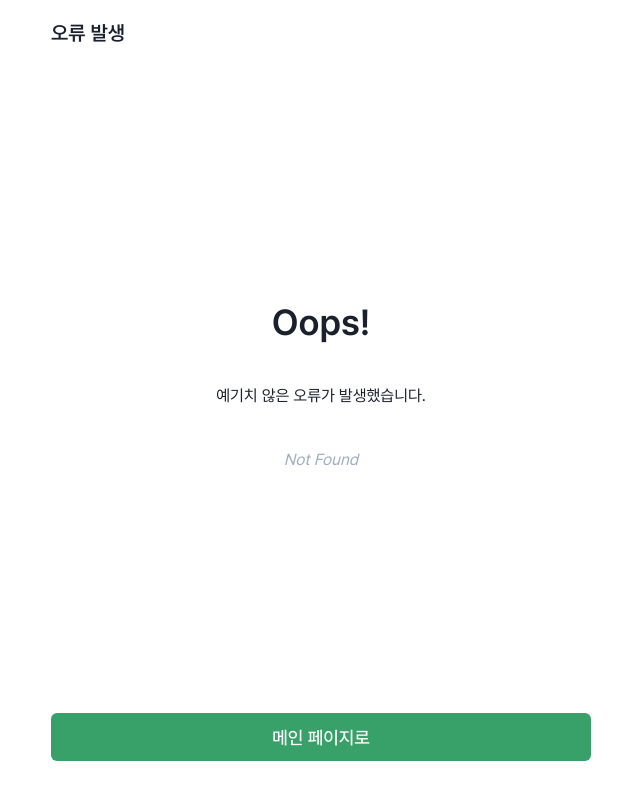
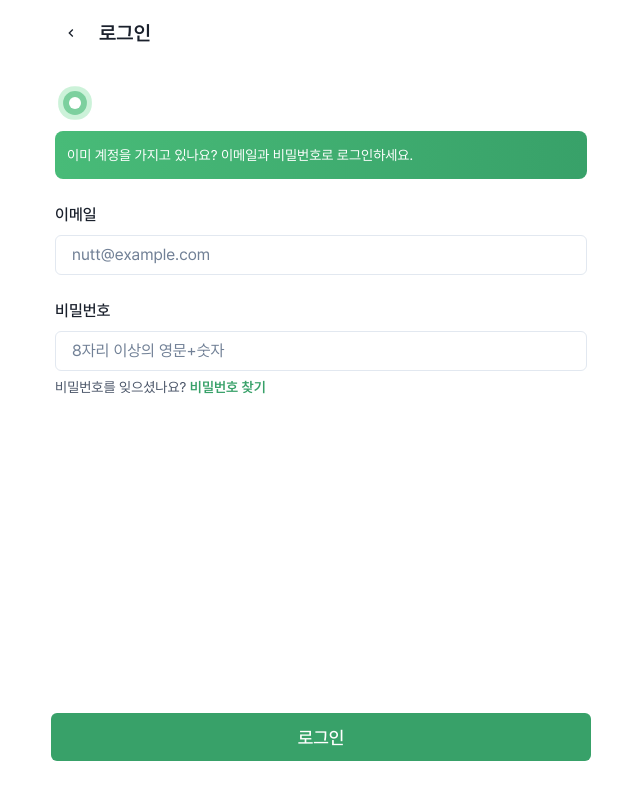
Before and after one commit to radiantbeing/nutt-client, a React (Create React App) app: page /login in a window 1280 px wide. Before the commit this address had no page. Shown: the whole page, without its empty margins (319-959 px from the left). Built offline with nearby package versions, Linux system fonts and the light colour scheme.

Commit message:
chore: 컴포넌트의 디렉토리 구조 및 URL 라우팅 경로 변경

```diff
--- a/src/index.tsx
+++ b/src/index.tsx
@@ -12,13 +12,13 @@ import {
   RouterProvider,
 } from "react-router-dom";
 import ErrorPage from "./pages/ErrorPage";
-import Welcome from "./pages/Welcome";
+import Welcome from "./pages/Welcome/Welcome";
 import SignUp from "./pages/SignUp/SignUp";
 import SignIn from "./pages/SignIn/SignIn";
 
-import Home from "./pages/Home";
-import DietAnalysisPage from "./pages/DietAnalysisPage";
-import Chat from "./pages/Chat";
+import Home from "./pages/Home/Home";
+import DietAnalysisPage from "./pages/Analysis/DietAnalysisPage";
+import Chat from "./pages/Chat/Chat";
 
 // function PrivateRoute({ element, ...rest }: { element: React.ReactElement }) {
 //   const { isAuthenticated } = useAuth();
@@ -35,10 +35,9 @@ const router = createBrowserRouter(
   createRoutesFromElements(
     <Route errorElement={<ErrorPage />}>
       <Route index element={<Welcome />} />
-      <Route path="Welcome" element={<Welcome />} />
-      <Route path="SignUp" element={<SignUp />} />
+      <Route path="signup" element={<SignUp />} />
       <Route path="home" element={<Home />} />
-      <Route path="SignIn" element={<SignIn />} />
+      <Route path="login" element={<SignIn />} />
       <Route path="analysis" element={<DietAnalysisPage />} />
       <Route path="chat" element={<Chat />} />
     </Route>
--- a/src/pages/Chat.tsx
+++ b/src/pages/Chat/Chat.tsx
@@ -7,9 +7,9 @@ import {
   IconButton,
 } from "@chakra-ui/react";
 import { FC } from "react";
-import Header from "../components/Header";
-import NavigateButton from "../components/NavigateButton";
-import TemplateGrid from "../layouts/TemplateGrid";
+import Header from "../../components/Header";
+import NavigateButton from "../../components/NavigateButton";
+import TemplateGrid from "../../layouts/TemplateGrid";
 import { AiOutlineSend } from "react-icons/ai";
 
 type MessageProps = {
--- a/src/pages/SignIn/SignIn.tsx
+++ b/src/pages/SignIn/SignIn.tsx
@@ -16,7 +16,7 @@ export default function SignIn() {
   const navigate = useNavigate();
 
   const header = (
-    <Header onPrevClick={() => navigate("/SignUp")}>로그인</Header>
+    <Header onPrevClick={() => navigate("/signup")}>로그인</Header>
   );
 
   const main = (
@@ -43,7 +43,15 @@ export default function SignIn() {
     </Stack>
   );
 
-  const footer = <NavigateButton onClick={() => {}}>로그인</NavigateButton>;
+  const footer = (
+    <NavigateButton
+      onClick={() => {
+        // TODO: 로그인 로직 구현
+      }}
+    >
+      로그인
+    </NavigateButton>
+  );
 
   return <TemplateGrid header={header} main={main} footer={footer} />;
 }
--- a/src/pages/SignUp/AccountForm.tsx
+++ b/src/pages/SignUp/AccountForm.tsx
@@ -104,7 +104,7 @@ const SignUp: FC<SignUpProps> = ({
 
   const footer = (
     <HStack boxSize="full">
-      <NavigateButton onClick={() => navigate("/SignIn")} variant="outline">
+      <NavigateButton onClick={() => navigate("/login")} variant="outline">
         로그인
       </NavigateButton>
       <NavigateButton onClick={onNextClick}>회원가입</NavigateButton>
--- a/src/pages/Welcome.tsx
+++ b/src/pages/Welcome/Welcome.tsx
@@ -1,8 +1,8 @@
 import { Center, VStack, HStack, Heading, Image, Box } from "@chakra-ui/react";
-import Header from "../components/Header";
-import TemplateGrid from "../layouts/TemplateGrid";
-import NavigateButton from "../components/NavigateButton";
-import logo from "../assets/logo.svg";
+import Header from "../../components/Header";
+import TemplateGrid from "../../layouts/TemplateGrid";
+import NavigateButton from "../../components/NavigateButton";
+import logo from "../../assets/logo.svg";
 import { useNavigate } from "react-router-dom";
 
 export default function Welcome() {
@@ -29,7 +29,7 @@ export default function Welcome() {
   );
 
   const footer = (
-    <NavigateButton onClick={() => navigate("/SignUp")}>
+    <NavigateButton onClick={() => navigate("/signup")}>
       시작하기
     </NavigateButton>
   );
```
Also changed, not shown: src/pages/Analysis/DietAnalysisPage.tsx (renamed from src/pages/DietAnalysisPage.tsx, +5 -5 lines), src/pages/Home/Home.tsx (renamed from src/pages/Home.tsx, +5 -5 lines).
